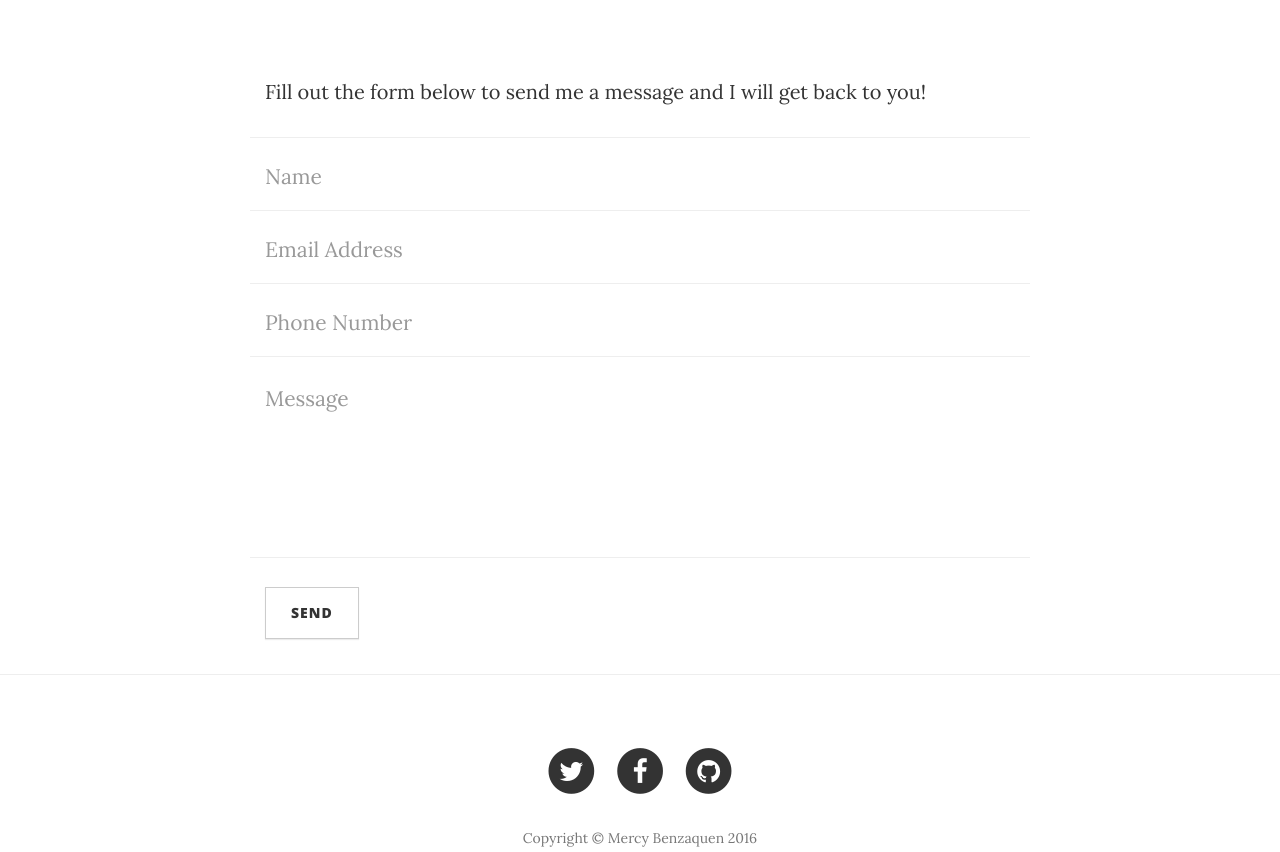
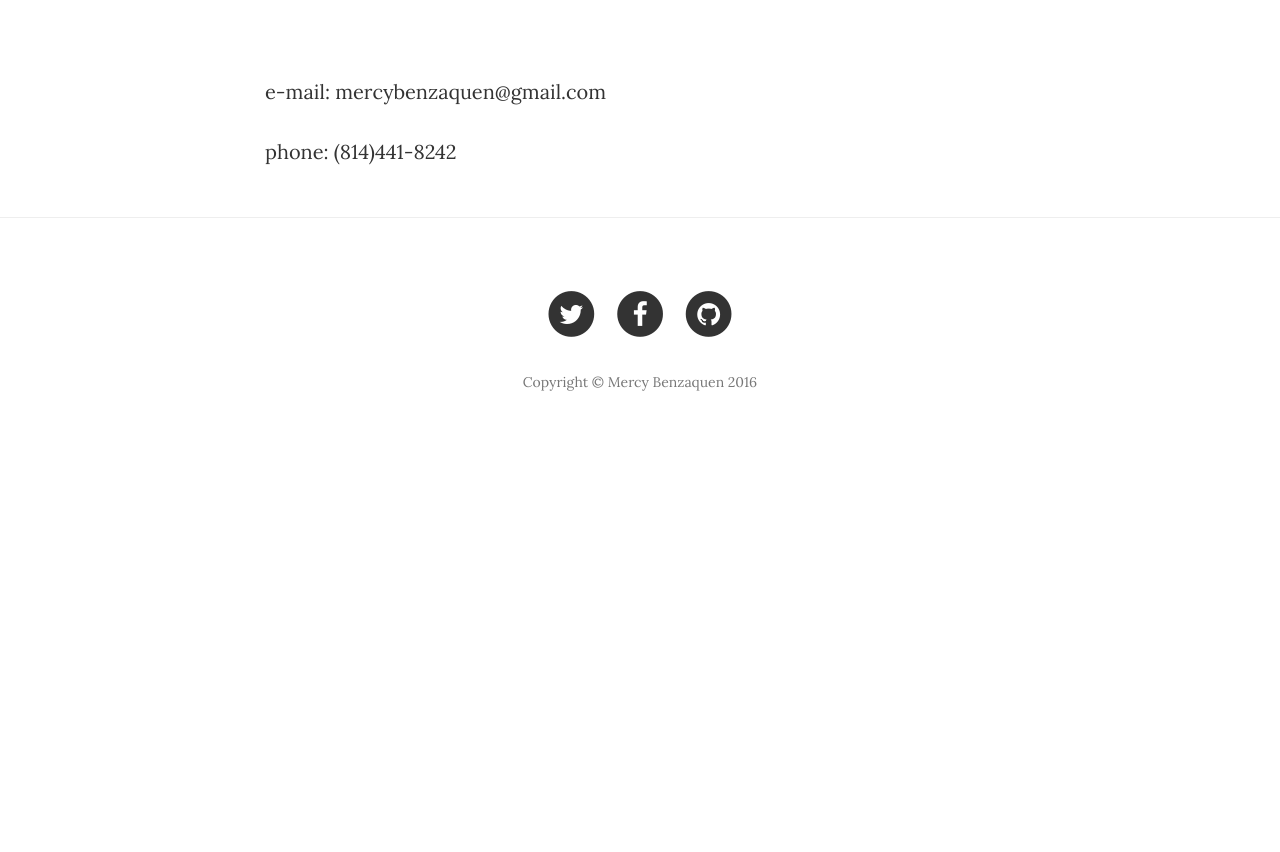
Before and after one commit to mercybenzaquen/storytelling-projects, a website: page contact.html in a window 1280 px wide. Shown: the part 451-1303 px from the top of the page. After the commit the page ends 909 px from the top, so only its background shows below. Drawn offline with nearby package versions, Linux system fonts and the light colour scheme.

Commit message:
Update contact.html

```diff
--- a/contact.html
+++ b/contact.html
@@ -92,47 +92,10 @@
     <div class="container">
         <div class="row">
             <div class="col-lg-8 col-lg-offset-2 col-md-10 col-md-offset-1">
-                <p> Fill out the form below to send me a message and I will get back to you!</p>
-                <!-- Contact Form - Enter your email address on line 19 of the mail/contact_me.php file to make this form work. -->
-                <!-- WARNING: Some web hosts do not allow emails to be sent through forms to common mail hosts like Gmail or Yahoo. It's recommended that you use a private domain email address! -->
-                <!-- NOTE: To use the contact form, your site must be on a live web host with PHP! The form will not work locally! -->
-                <form name="sentMessage" id="contactForm" novalidate>
-                    <div class="row control-group">
-                        <div class="form-group col-xs-12 floating-label-form-group controls">
-                            <label>Name</label>
-                            <input type="text" class="form-control" placeholder="Name" id="name" required data-validation-required-message="Please enter your name.">
-                            <p class="help-block text-danger"></p>
-                        </div>
-                    </div>
-                    <div class="row control-group">
-                        <div class="form-group col-xs-12 floating-label-form-group controls">
-                            <label>Email Address</label>
-                            <input type="email" class="form-control" placeholder="Email Address" id="email" required data-validation-required-message="Please enter your email address.">
-                            <p class="help-block text-danger"></p>
-                        </div>
-                    </div>
-                    <div class="row control-group">
-                        <div class="form-group col-xs-12 floating-label-form-group controls">
-                            <label>Phone Number</label>
-                            <input type="tel" class="form-control" placeholder="Phone Number" id="phone" required data-validation-required-message="Please enter your phone number.">
-                            <p class="help-block text-danger"></p>
-                        </div>
-                    </div>
-                    <div class="row control-group">
-                        <div class="form-group col-xs-12 floating-label-form-group controls">
-                            <label>Message</label>
-                            <textarea rows="5" class="form-control" placeholder="Message" id="message" required data-validation-required-message="Please enter a message."></textarea>
-                            <p class="help-block text-danger"></p>
-                        </div>
-                    </div>
-                    <br>
-                    <div id="success"></div>
-                    <div class="row">
-                        <div class="form-group col-xs-12">
-                            <button type="submit" class="btn btn-default">Send</button>
-                        </div>
-                    </div>
-                </form>
+                <p> e-mail: mercybenzaquen@gmail.com </p>
+                <p> phone: (814)441-8242 </p>
+
+
             </div>
         </div>
     </div>
@@ -146,7 +109,7 @@
                 <div class="col-lg-8 col-lg-offset-2 col-md-10 col-md-offset-1">
                     <ul class="list-inline text-center">
                         <li>
-                            <a href="#">
+                            <a href="https://twitter.com/BenzaquenMercy">
                                 <span class="fa-stack fa-lg">
                                     <i class="fa fa-circle fa-stack-2x"></i>
                                     <i class="fa fa-twitter fa-stack-1x fa-inverse"></i>
@@ -154,7 +117,7 @@
                             </a>
                         </li>
                         <li>
-                            <a href="#">
+                            <a href="https://www.facebook.com/mercy.benzaquen">
                                 <span class="fa-stack fa-lg">
                                     <i class="fa fa-circle fa-stack-2x"></i>
                                     <i class="fa fa-facebook fa-stack-1x fa-inverse"></i>
@@ -162,7 +125,7 @@
                             </a>
                         </li>
                         <li>
-                            <a href="#">
+                            <a href="https://github.com/mercybenzaquen">
                                 <span class="fa-stack fa-lg">
                                     <i class="fa fa-circle fa-stack-2x"></i>
                                     <i class="fa fa-github fa-stack-1x fa-inverse"></i>
```
